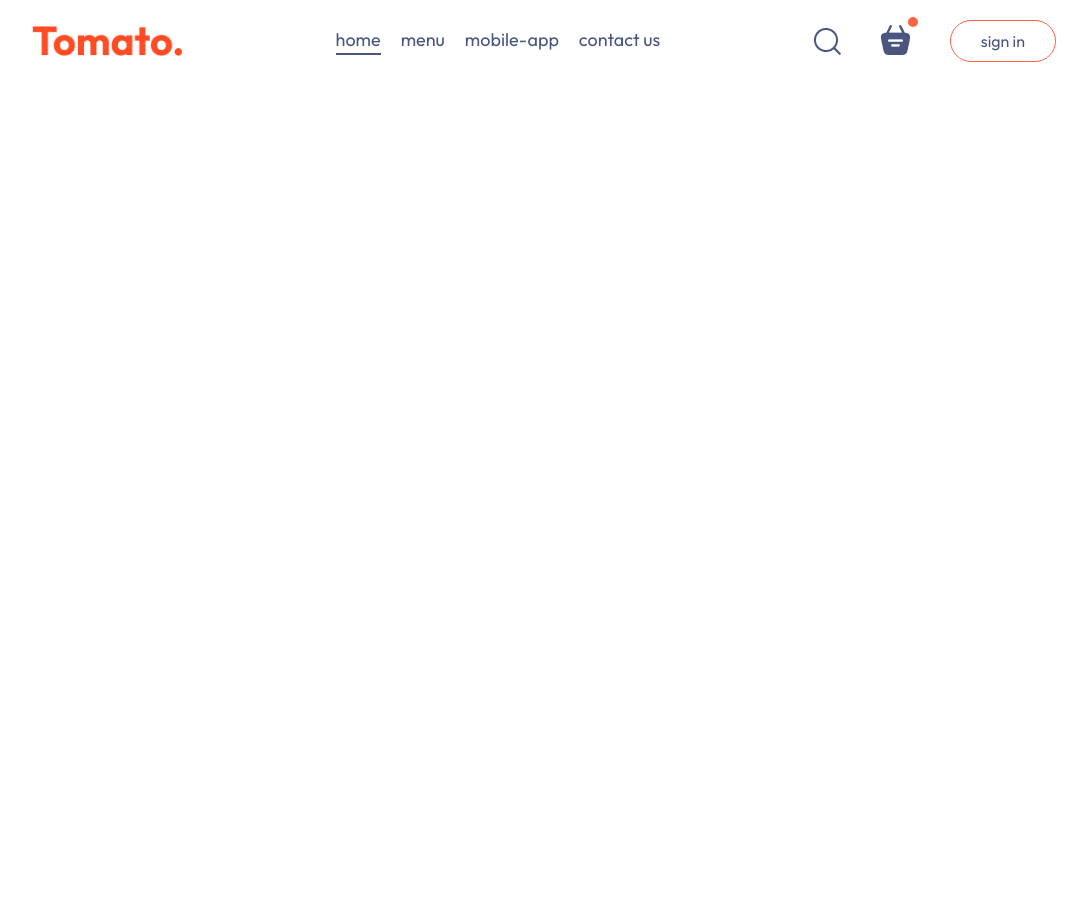
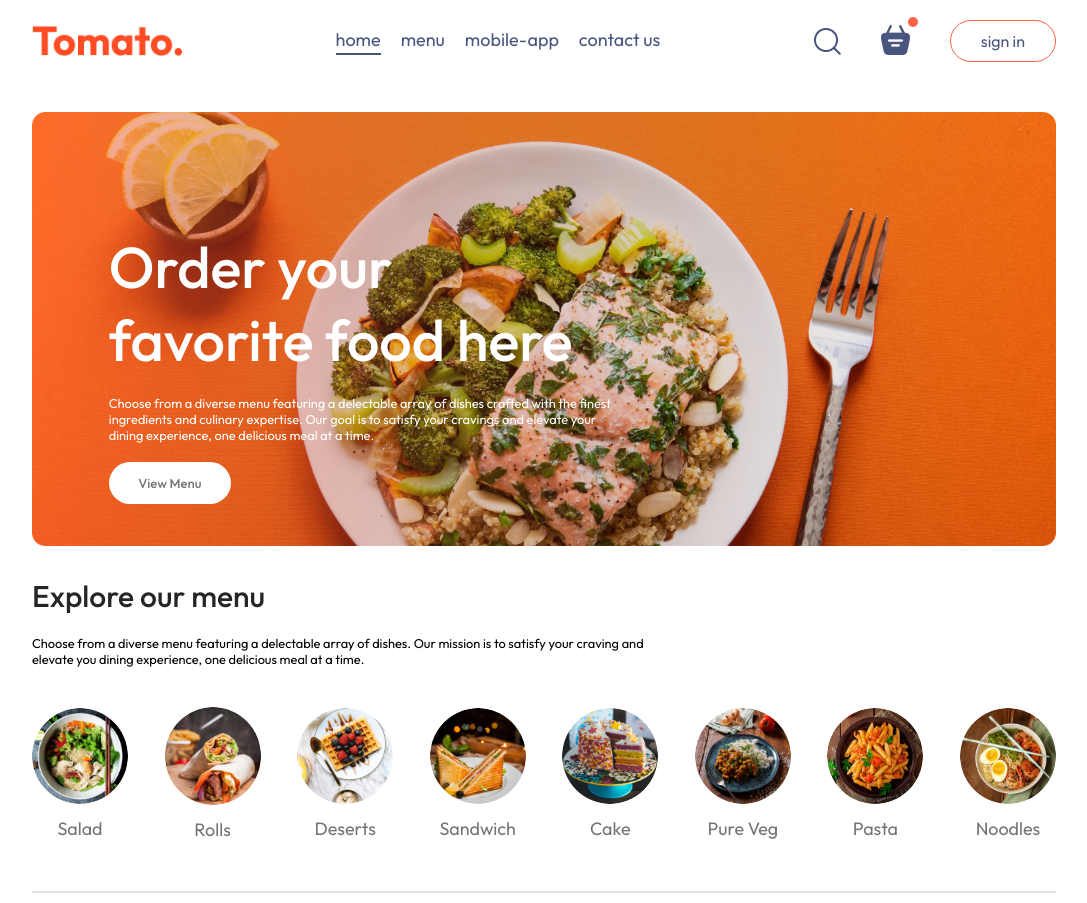
Before and after one commit to Ashiq121914/TastyDash, a React (Vite) app in the folder frontend/: page / in a window 1280 px wide. Shown: the whole page, without its empty margins (96-1183 px from the left). Before the commit the page ends 800 px from the top, so only its background shows below. Built offline with nearby package versions, Linux system fonts and the light colour scheme.

Commit message:
header, explore menu

```diff
--- /dev/null
+++ b/frontend/src/components/ExploreMenu/ExploreMenu.css
@@ -0,0 +1,61 @@
+.explore-menu{
+    display: flex;
+    flex-direction: column;
+    gap: 2rem;
+}
+
+.explore-menu h1{
+    color: #262626;
+    font-weight: 500;
+    font-size: 3rem;
+
+}
+
+.explore-menu-text{
+    max-width: 60%;
+    columns: #808080;
+    font-size: 1rem;
+    font-size: 1vw;
+}
+
+.explore-menu-list{
+    display: flex;
+    justify-content: space-between;
+    align-items: center;
+    gap:3rem;
+    text-align: center;
+    margin: 2rem 0;
+    overflow-x: scroll;
+    font-size: 1vw;
+}
+.explore-menu-list::-webkit-scrollbar{
+    display: none;
+}
+
+.explore-menu-list-item img{
+    width: 7.5vw;
+    min-width: 8rem;
+    cursor: pointer;
+    border-radius: 50%;
+    transition: 0.2s;
+}
+
+.explore-menu-list-item p{
+    margin-top: 1rem;
+    color: #747474;
+    font-size: max(1.4vw,1.6rem);
+    cursor: pointer;
+}
+
+.explore-menu hr{
+    margin: 1rem 0;
+    height: .2rem;
+    background-color: #e2e2e2;
+    border: none;
+}
+
+.explore-menu-list-item .active{
+    border: 4px solid tomato;
+    padding: 2px ;
+
+}
--- /dev/null
+++ b/frontend/src/components/ExploreMenu/ExploreMenu.jsx
@@ -0,0 +1,42 @@
+import React from "react";
+import "./ExploreMenu.css";
+import { menu_list } from "../../assets/assets.js";
+
+const ExploreMenu = ({ category, setCategory }) => {
+  return (
+    <div className="explore-menu" id="explore-menu">
+      <h1>Explore our menu</h1>
+      <p className="explore-menu-text">
+        Choose from a diverse menu featuring a delectable array of dishes. Our
+        mission is to satisfy your craving and elevate you dining experience,
+        one delicious meal at a time.
+      </p>
+
+      <div className="explore-menu-list">
+        {menu_list.map((item, index) => {
+          return (
+            <div
+              onClick={() =>
+                setCategory((prev) =>
+                  prev === item.menu_name ? "All" : item.menu_name
+                )
+              }
+              key={index}
+              className="explore-menu-list-item"
+            >
+              <img
+                className={category === item.menu_name ? "active" : ""}
+                src={item.menu_image}
+                alt=""
+              />
+              <p>{item.menu_name}</p>
+            </div>
+          );
+        })}
+      </div>
+      <hr />
+    </div>
+  );
+};
+
+export default ExploreMenu;
--- /dev/null
+++ b/frontend/src/components/Header/Header.css
@@ -0,0 +1,38 @@
+.header{
+    height: 34vw;
+    margin: 3rem auto;
+    background: url('../../assets/header_img.png') no-repeat;
+    background-size: contain;
+    position: relative;
+}
+
+.header-contents{
+    position:absolute;
+    display: flex;
+    flex-direction: column;
+    align-items: start;
+    gap: 1.5vw;
+    max-width: 50%;
+    bottom: 10%;
+    left: 6vw;
+    animation: fadeIn 3s;
+}
+
+.header-contents h2{
+    font-weight: 500;
+    color: white;
+    font-size: max(4.5vw,2.2rem);
+}
+.header-contents p{
+    color: white;
+    font-size: 1vw;
+}
+.header-contents button{
+    border: none;
+    color: #747474;
+    font-weight: 500;
+    padding: 1vw 2.3vw;
+    background-color: white;
+    font-size: max(1vw,1.3rem);
+    border-radius: 5rem;
+}
--- /dev/null
+++ b/frontend/src/components/Header/Header.jsx
@@ -0,0 +1,23 @@
+import React from "react";
+import "./Header.css";
+
+const Header = () => {
+  return (
+    <div className="header">
+      <div className="header-contents">
+        <h2>
+          Order your <br /> favorite food here
+        </h2>
+        <p>
+          Choose from a diverse menu featuring a delectable array of dishes
+          crafted with the finest ingredients and culinary expertise. Our goal
+          is to satisfy your cravings and elevate your dining experience, one
+          delicious meal at a time.
+        </p>
+        <button>View Menu</button>
+      </div>
+    </div>
+  );
+};
+
+export default Header;
--- a/frontend/src/index.css
+++ b/frontend/src/index.css
@@ -24,3 +24,13 @@ a{
   width: 80%;
   margin: auto;
 }
+
+@keyframes fadeIn {
+  0%{
+    opacity: 0;
+  }
+  100%{
+    opacity: 1;
+  }
+
+}
--- a/frontend/src/pages/Home/Home.jsx
+++ b/frontend/src/pages/Home/Home.jsx
@@ -1,13 +1,18 @@
 /* eslint-disable no-unused-vars */
-import React from 'react'
-import "./Home.css"
+import React, { useState } from "react";
+import "./Home.css";
+import Header from "../../components/Header/Header.jsx";
+import ExploreMenu from "../../components/ExploreMenu/ExploreMenu.jsx";
 
 const Home = () => {
+  const [category, setCategory] = useState("All");
+
   return (
     <div>
+      <Header></Header>
+      <ExploreMenu category={category} setCategory={setCategory}></ExploreMenu>
+    </div>
+  );
+};
 
-    </div>
-  )
-}
-
-export default Home
+export default Home;
```
Also changed, not shown: frontend/eslint.config.js (+18 -17 lines).
